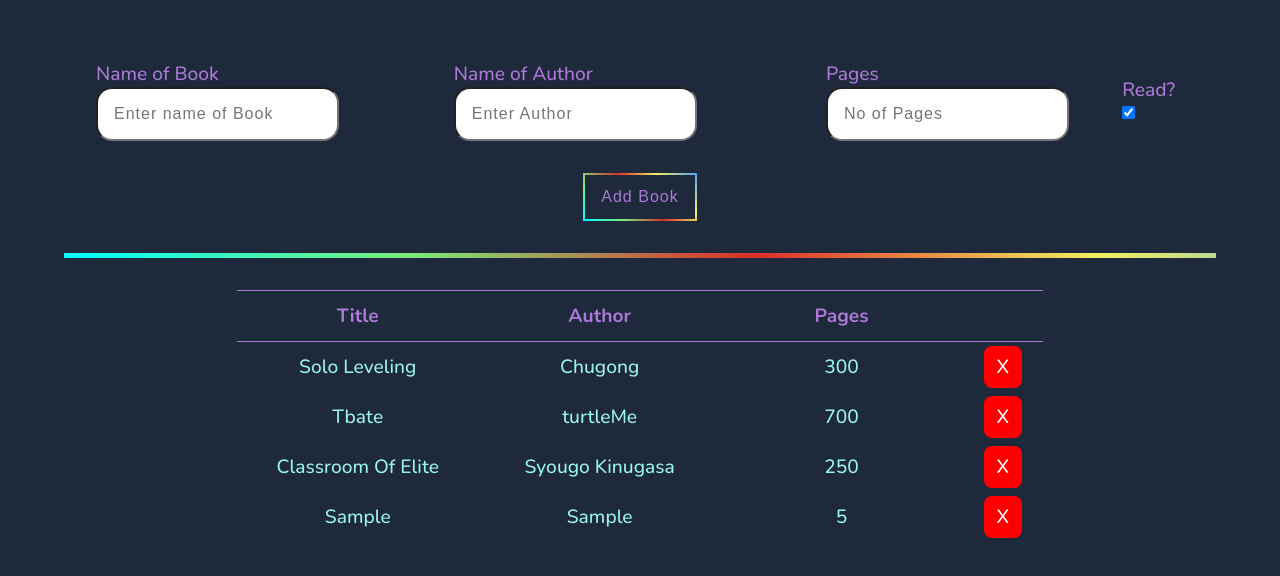
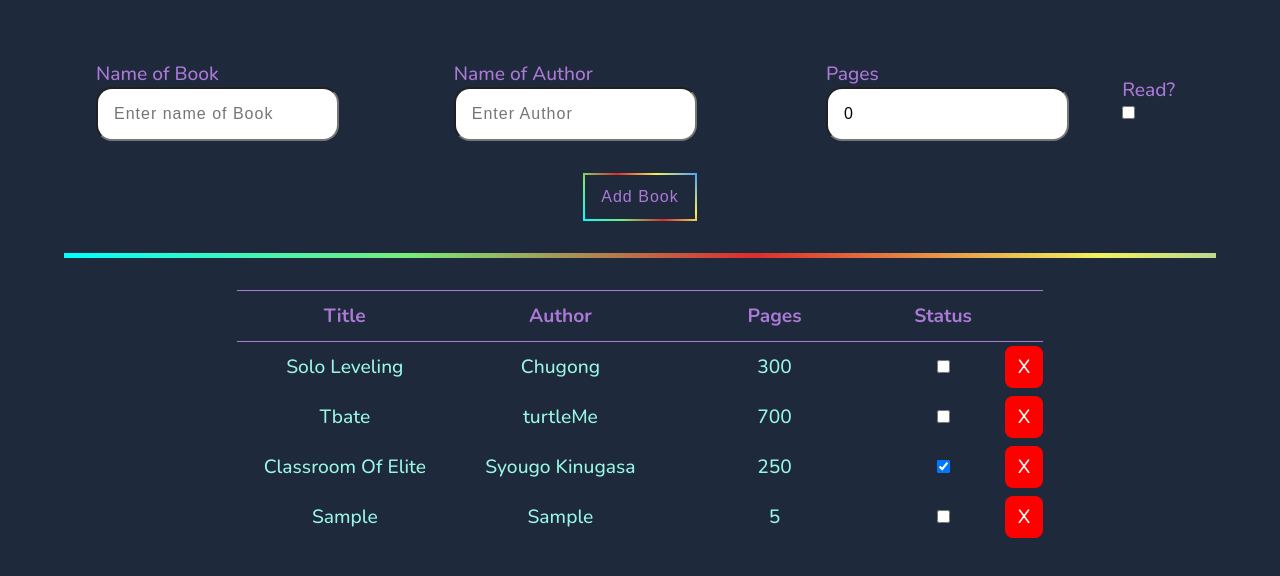
Before and after one commit to RazaNaqsh/Project_Library, a website: page index.html in a window 1280 px wide. Both pictures are taken after typing "Sample", "Sample", "5" into the empty fields and a click on the input "Add Book". Shown: the part 78-654 px from the top of the page. Drawn offline with nearby package versions, Linux system fonts and the light colour scheme.

Commit message:
read status works fine for preEntered data

```diff
--- a/index.html
+++ b/index.html
@@ -31,7 +31,7 @@
                 </div>
                 <div class="form">
                     <label for="bookStatus">Read?</label>
-                    <input type="checkbox" name="status" value="status" id="bookStatus" checked>
+                    <input type="checkbox" name="status" value="status" id="bookStatus">
                 </div>
             </div>
             <input type="submit" value="Add Book" id="submit" class="addBook">
@@ -44,6 +44,7 @@
                         <th>Title</th>
                         <th>Author</th>
                         <th>Pages</th>
+                        <th>Status</th>
                         <th></th>
                     </tr>
                 </thead>
--- a/script.js
+++ b/script.js
@@ -1,4 +1,3 @@
-// const bookStatus = document.getElementById("bookStatus");
 const addBtn = document.getElementById("submit");
 const list = document.getElementById("bookList");
 
@@ -11,19 +10,19 @@ const Library = [
 		title: "Solo Leveling",
 		author: "Chugong",
 		pages: 300,
-		status: "read",
+		status: "notRead",
 	},
 	{
 		title: "Tbate",
 		author: "turtleMe",
 		pages: 700,
-		status: "read",
+		status: "notRead",
 	},
 	{
 		title: "Classroom Of Elite",
 		author: "Syougo Kinugasa",
 		pages: 250,
-		status: "read",
+		status: "Read",
 	},
 ];
 
@@ -33,11 +32,14 @@ function Book(name, author, pages) {
 	this.pages = pages;
 }
 
-function addToList(book, index) {
+function addToList(book, index, status) {
 	const row = document.createElement("tr");
+	let tick;
+	if (status === true) tick = "checked";
 	row.innerHTML = `<td data-index =${index}>${book.title}</td>
 	<td data-index =${index}>${book.author}</td>
 	<td data-index =${index}>${book.pages}</td>
+	<td data-index =${index}><input type="checkbox" class="readStatus" ${tick}></td>
 	<td data-index =${index}><a href="#" data-index =${index} class="cancel">X</a></td>`;
 	list.appendChild(row);
 }
@@ -57,18 +59,32 @@ addBtn.addEventListener("click", (e) => {
 	const bookTitle = document.getElementById("bookName").value;
 	const authorName = document.getElementById("authorName").value;
 	const bookPages = document.getElementById("bookPages").value;
+	const status = document.getElementById("bookStatus");
 	const book = new Book(bookTitle, authorName, bookPages);
+
 	Library.push(book);
 	const indexBook = Library.indexOf(book);
-	addToList(book, indexBook);
+	addToList(book, indexBook, status.checked);
 	RemoveBook();
 	document.getElementById("bookName").value = "";
 	document.getElementById("authorName").value = "";
-	document.getElementById("bookPages").value = undefined;
+	document.getElementById("bookPages").value = 0;
 });
 
 Library.forEach((book) => {
-	addToList(book, Library.indexOf(book));
+	addToList(book, Library.indexOf(book), book.status === "Read");
 });
 
 RemoveBook();
+const bookStatus = Array.from(document.querySelectorAll(".readStatus"));
+bookStatus.forEach((bookstat) => {
+	bookstat.addEventListener("click", (e) => {
+		const readIndex = e.target.parentElement.getAttribute("data-index");
+		if (bookstat.checked === true) {
+			Library[readIndex].status = "Read";
+		} else {
+			Library[readIndex].status = "notRead";
+		}
+		console.log(Library);
+	});
+});
--- a/style.css
+++ b/style.css
@@ -102,7 +102,7 @@ tr {
 
 td,
 th {
-	width: 30%;
+	width: 28%;
 }
 th {
 	border-top: 1px solid;
```
